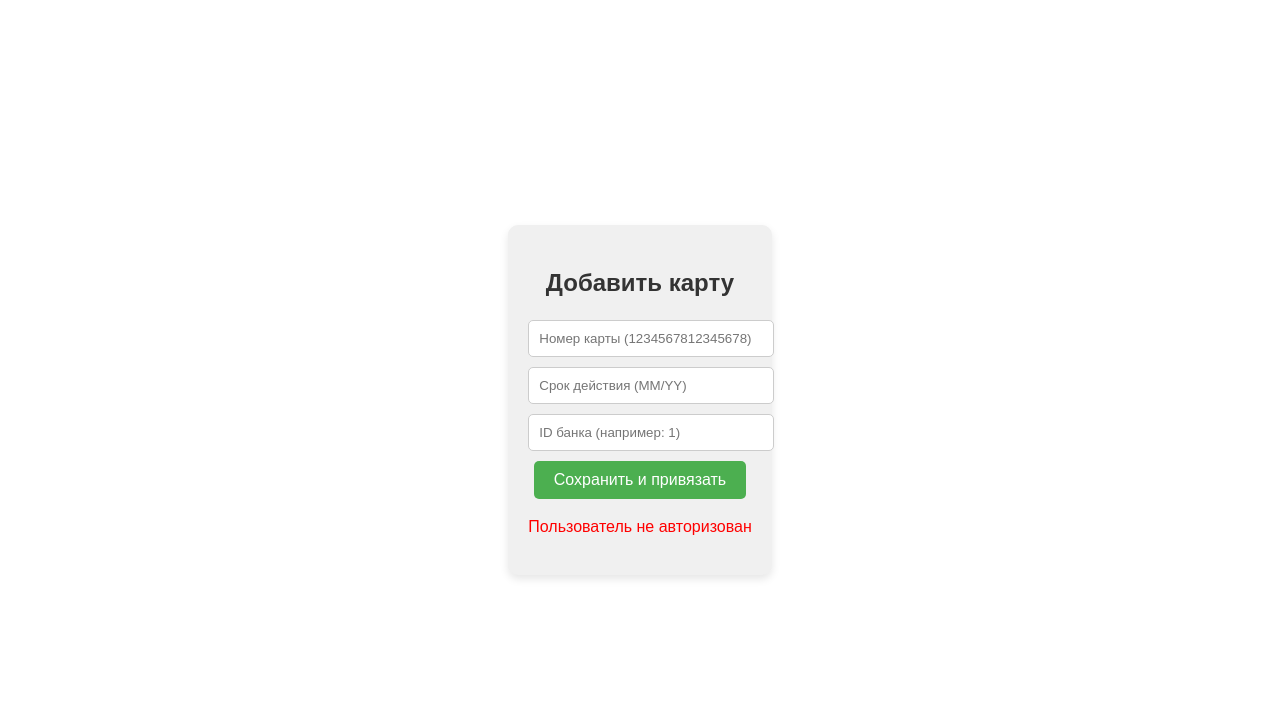
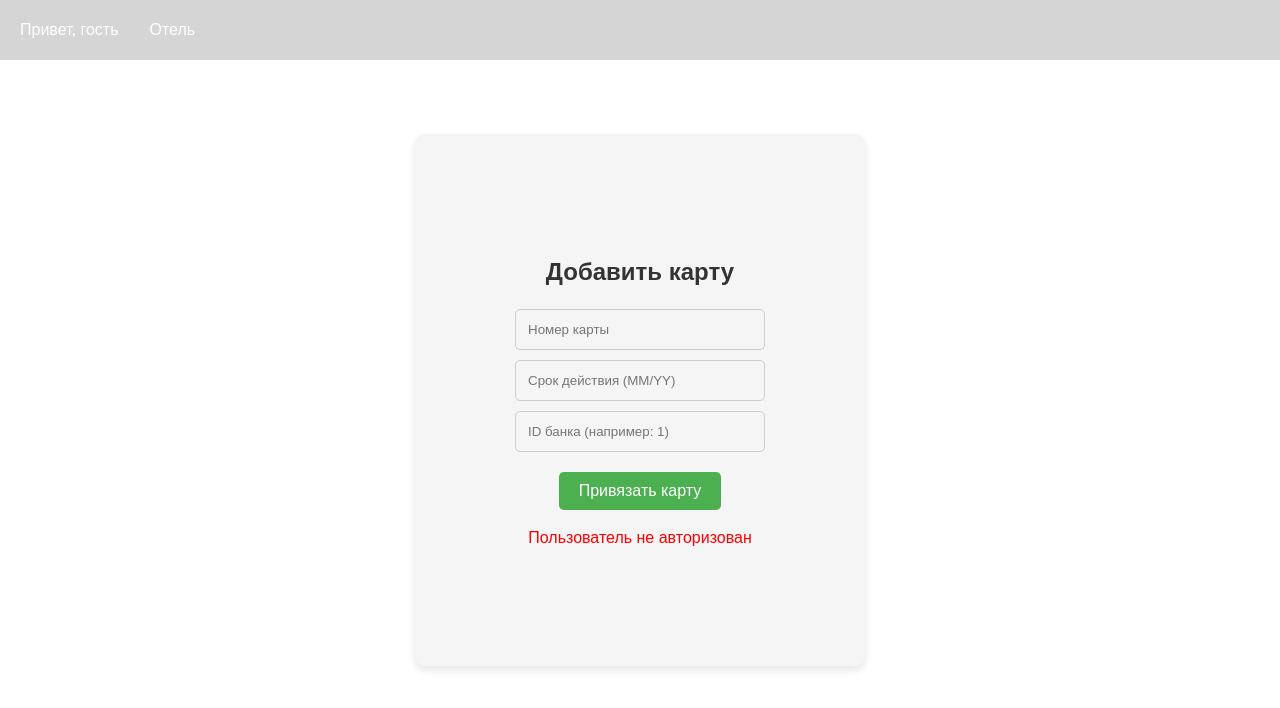
Before and after one commit to WhatKindOfPhrasesDoYouUse/HotelFrontend, a React (Vite) app: page /add-card in a window 1280 px wide. Shown: the top 708 px of the page. Built offline with nearby package versions, Linux system fonts and the light colour scheme.

Commit message:
добавил возможность удалять карту

```diff
--- a/src/components/AddCard.jsx
+++ b/src/components/AddCard.jsx
@@ -2,6 +2,7 @@ import { useEffect, useState } from "react";
 import { useNavigate } from "react-router-dom";
 import { jwtDecode } from "jwt-decode";
 import axios from "axios";
+import Navbar from "./Navbar.jsx";
 
 const AddCard = () => {
     const [cardData, setCardData] = useState({
@@ -63,12 +64,13 @@ const AddCard = () => {
 
     return (
         <div style={styles.container}>
+            <Navbar/>
             <h2>Добавить карту</h2>
             <form onSubmit={handleSubmit}>
                 <input
                     type="text"
                     name="cardNumber"
-                    placeholder="Номер карты (1234567812345678)"
+                    placeholder="Номер карты"
                     value={cardData.cardNumber}
                     onChange={handleChange}
                     required
@@ -97,7 +99,7 @@ const AddCard = () => {
                     min="1"
                     style={styles.input}
                 />
-                <button type="submit" style={styles.button}>Сохранить и привязать</button>
+                <button type="submit" style={styles.button}>Привязать карту</button>
             </form>
             {error && <p style={{ color: "red" }}>{error}</p>}
         </div>
@@ -106,20 +108,26 @@ const AddCard = () => {
 
 const styles = {
     container: {
-        maxWidth: "400px",
-        margin: "20px auto",
-        padding: "20px",
+        maxWidth: "250px",
+        margin: "0 auto",
+        padding: "100px",
         borderRadius: "10px",
-        backgroundColor: "#f0f0f0",
-        boxShadow: "0px 4px 8px rgba(0,0,0,0.1)"
+        backgroundColor: "#f5f5f5",
+        boxShadow: "0px 4px 8px rgba(0,0,0,0.1)",
+        textAlign: "center",
+        display: "flex",
+        flexDirection: "column",
+        alignItems: "center"
     },
     input: {
-        display: "block",
         width: "100%",
-        padding: "10px",
+        padding: "12px",
         marginBottom: "10px",
         borderRadius: "5px",
-        border: "1px solid #ccc"
+        border: "1px solid #ccc",
+        boxSizing: "border-box",
+        backgroundColor: "#f5f5f5",
+        color: "Black"
     },
     button: {
         padding: "10px 20px",
@@ -128,7 +136,8 @@ const styles = {
         border: "none",
         borderRadius: "5px",
         cursor: "pointer",
-        fontSize: "16px"
+        fontSize: "16px",
+        marginTop: "10px"
     }
 };
 
--- a/src/components/GuestProfile.jsx
+++ b/src/components/GuestProfile.jsx
@@ -6,39 +6,60 @@ import {Link} from "react-router-dom";
 
 const GuestProfile = () => {
     const [userData, setUserData] = useState(null);
+    const [cardData, setCardData] = useState(null);
     const [guestData, setGuestData] = useState(null);
     const [loading, setLoading] = useState(true);
     const [error, setError] = useState(null);
 
 
     useEffect(() => {
-        const getUserDataFromToken = async () => {
         const token = localStorage.getItem("token");
+        if (!token) {
+            setError("Пользователь не авторизован");
+            setLoading(false);
+            return;
+        }
 
-            if (token) {
-                try {
         const decodedToken = jwtDecode(token);
-                    const response = await axios.get(`http://localhost:5221/api/clients/${decodedToken.client_id}/guest`);
-
+        axios.get(`http://localhost:5221/api/clients/${decodedToken.client_id}/guest`)
+            .then((response) => {
                 setUserData(response.data);
                 setGuestData(response.data.guest);
-                } catch (err) {
-                    console.error("Ошибка при получении данных пользователя:", err);
-                    setError(err.response?.data?.message || "Ошибка загрузки данных");
-                } finally {
-                    setLoading(false);
-                }
-            } else {
-                setError("Пользователь не авторизован");
-                setLoading(false);
-            }
-        };
-
-        getUserDataFromToken();
+            })
+            .catch((err) => {
+                setError("Ошибка загрузки данных");
+                console.error(err);
+            })
+            .finally(() => setLoading(false));
     }, []);
 
+    useEffect(() => {
+        if (!guestData?.id) return;
+
+        console.log(guestData.id);
+
+        axios.get(`http://localhost:5221/api/cards/${guestData.id}/guest`)
+            .then((res) => setCardData(res.data))
+            .catch((err) => {
+                console.error("Ошибка загрузки карты", err);
+                setCardData(null);
+            });
+    }, [guestData]);
     if (loading) return <p>Загрузка...</p>;
     if (error) return <p style={{ color: "red" }}>Ошибка: {error}</p>;
+
+    const handleDeleteCard = async () => {
+        if (cardData) {
+            try {
+                await axios.delete(`http://localhost:5221/api/cards/${cardData.id}`);
+                setCardData(null);
+                alert("Карта успешно удалена");
+            } catch (error) {
+                console.error("Ошибка при удалении карты", error);
+                alert("Ошибка при удалении карты");
+            }
+        }
+    }
 
     return (
         <div style={styles.profileContainer}>
@@ -62,12 +83,26 @@ const GuestProfile = () => {
                 <button style={styles.editButton}>Редактировать профиль</button>
             </Link>
 
-            <br/>
+            {cardData ? (
+                <div style={styles.cardSection}>
+                    <h3>Информация о карте</h3>
+                    <p><strong>Номер:</strong> {cardData.cardNumber}</p>
+                    <p><strong>Дата:</strong> {cardData.cardDate}</p>
+                    <p><strong>Банк:</strong> {cardData.bankName}</p>
 
+                    <button onClick={handleDeleteCard} style={styles.deleteButton}>
+                        Отвязать
+                    </button>
+                </div>
+            ) : (
+                <div style={styles.cardSection}>
+                    <h3>Информация о карте</h3>
+                    <p style={{color: "gray" }}>Карта пока не привязана.</p>
                     <Link to="/add-card">
-                <button style={styles.editButton}>Привязать карту</button>
+                        <button style={styles.editButton}>Привязать</button>
                     </Link>
-
+                </div>
+            )}
         </div>
     );
 };
@@ -90,6 +125,23 @@ const styles = {
         cursor: "pointer",
         margin: "10px 0",
         fontSize: "16px"
+    },
+    cardSection: {
+        marginTop: "20px",
+        padding: "15px",
+        border: "1px solid #ccc",
+        borderRadius: "8px",
+        backgroundColor: "#f5f5f5"
+    },
+    deleteButton: {
+        padding: "8px 16px",
+        backgroundColor: "#f44336",
+        color: "white",
+        border: "none",
+        borderRadius: "4px",
+        cursor: "pointer",
+        margin: "10px 0",
+        fontSize: "16px",
     }
 };
 
```
Lines whose indentation alone changed are shown as unchanged.
